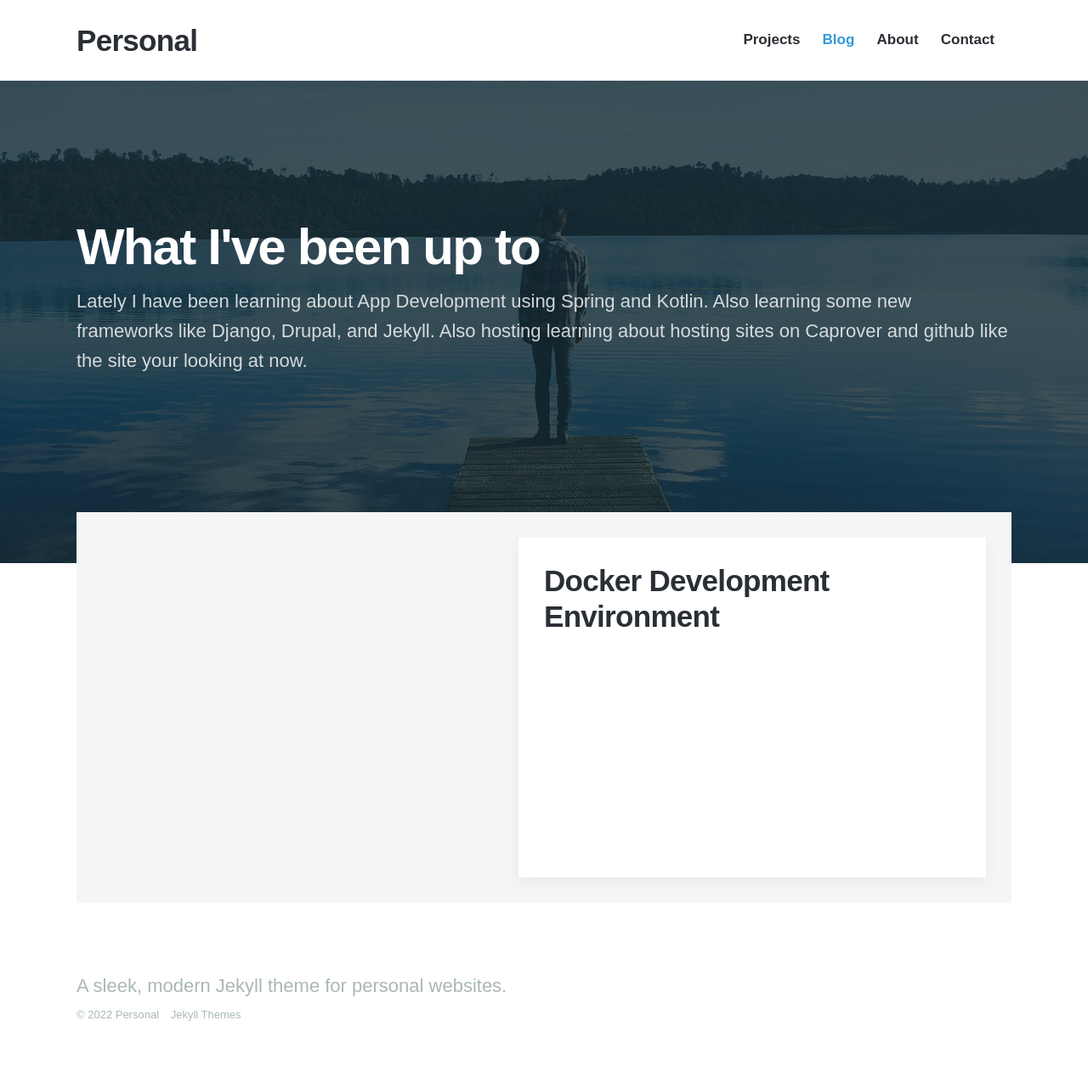
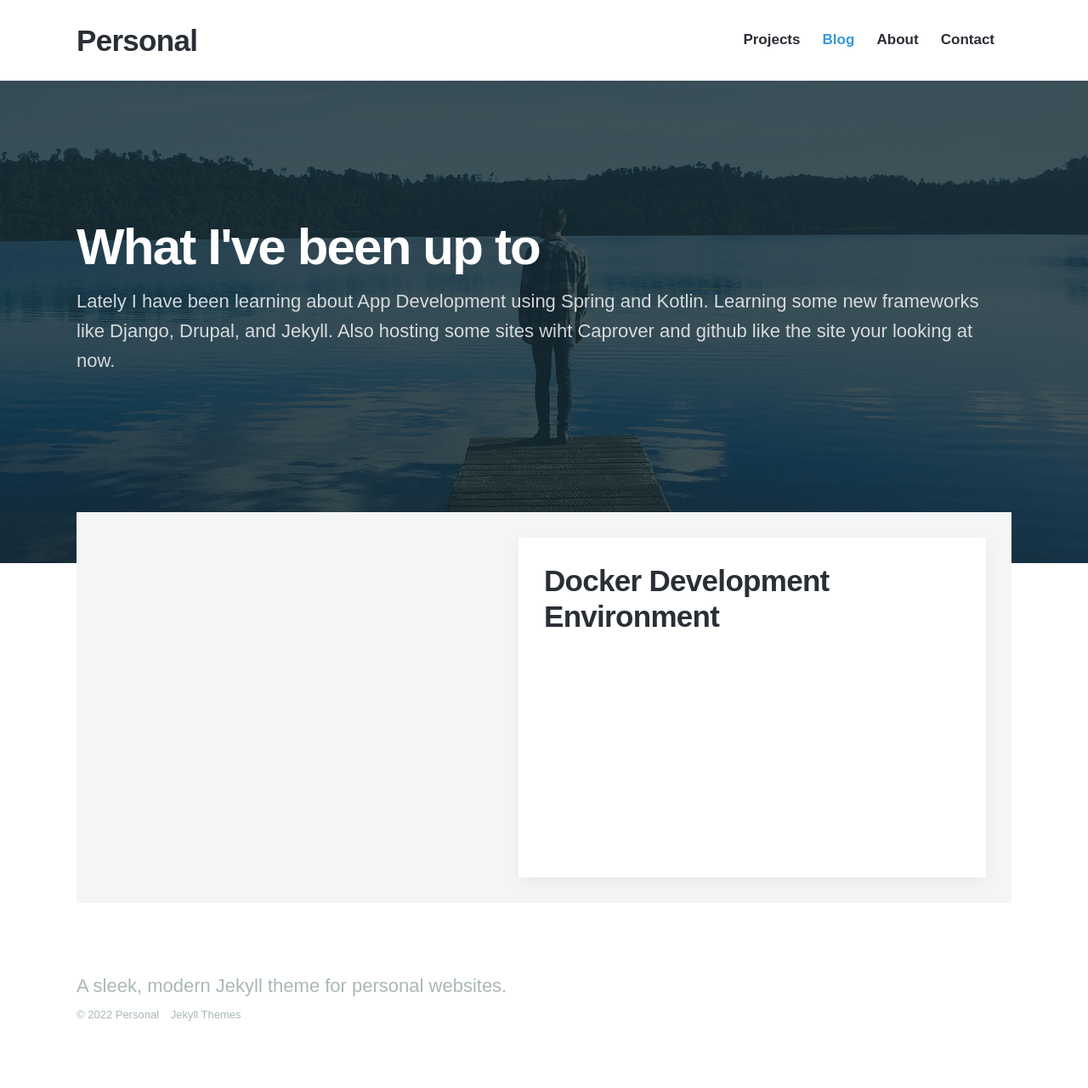
Before and after one commit to sjackson4430/portfolio, a Jekyll site: the page built from blog/index.html, in a window 1280 px wide. Shown: the whole page at 85% size. Built offline with Jekyll 4.4.1, drawn with Linux system fonts in a browser that asks for light colours; nearby versions of some CDN libraries; some web fonts are replaced; the list of posts is cut into pages by our own code.

Commit message:
commit by author

```diff
--- a/blog/index.html
+++ b/blog/index.html
@@ -14,7 +14,7 @@ featured_image: /images/demo/blog.jpg
 	<div class="wrap">
 
 		<h1>What I've been up to</h1>
-		<p>Lately I have been learning about App Development using Spring and Kotlin.  Also learning some new frameworks like Django, Drupal, and Jekyll.  Also hosting learning about hosting sites on Caprover and github like the site your looking at now.</p>
+		<p>Lately I have been learning about App Development using Spring and Kotlin.  Learning some new frameworks like Django, Drupal, and Jekyll.  Also hosting some sites wiht Caprover and github like the site your looking at now.</p>
 
 	</div>
 
```
